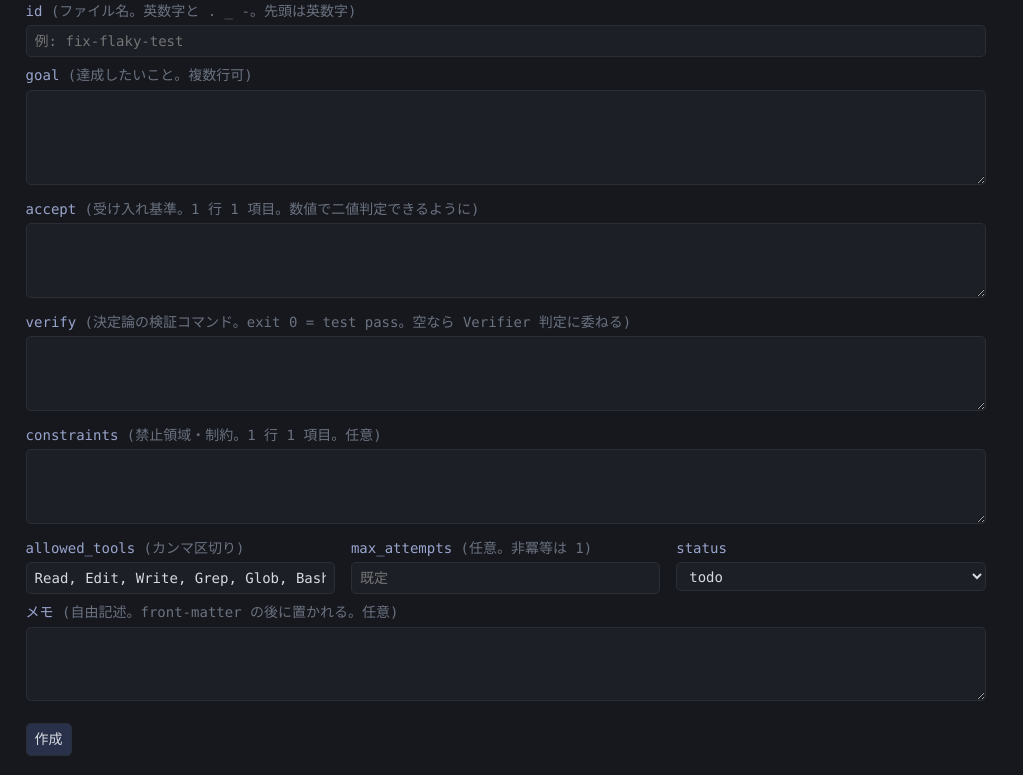
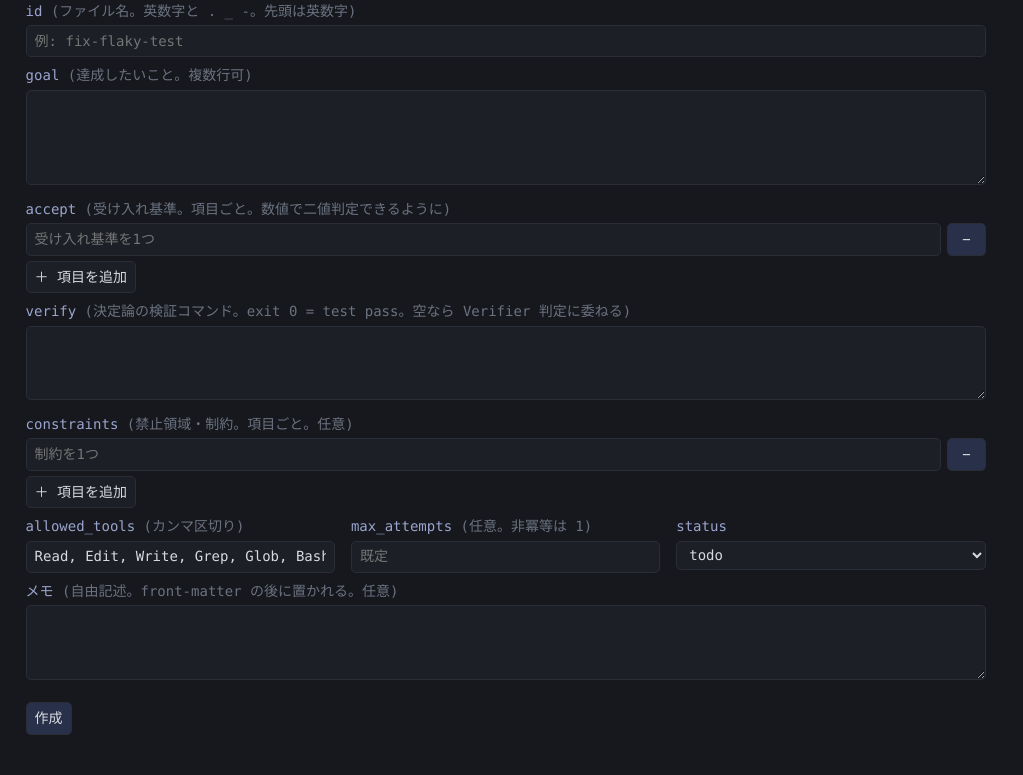
Before and after one commit to void2610/loop, a FastAPI app: page /todo/new in a window 1280 px wide. Shown: the part 158-933 px from the top of the page, without its empty margins (0-1023 px from the left). After the commit the page ends 893 px from the top, so only its background shows below. Run offline with FastAPI, Linux system fonts and the light colour scheme; some libraries are stand-ins or nearby versions.

Commit message:
Web: TODO フォームをさらに作り込み(行UI・タスク実行・最新run表示)
- accept / constraints を ＋/− で増減できる行 UI(textarea 廃止。空行は保存時に除去)
- 一覧/編集から「実行」ボタンで当該タスクを background 実行(runner run <id> 対応)
- 一覧に実行中インジケータ(.run.lock 検知・実行中はボタン無効)と
  各タスクの最新 run(verdict つきリンク, loop.db 由来)
- runner.cmd_run(task_id) と main の run <id> 引数を追加

検証: 行UI往復(空行除去)・id指定実行(不正idは課金前に弾く)・404/busy ガード・
実行ボタン→background run 完了(~65s, pass)→一覧反映 を実機確認。

Co-Authored-By: Claude Opus 4.8 (1M context) <noreply@anthropic.com>

```diff
--- a/runner.py
+++ b/runner.py
@@ -676,7 +676,7 @@ def _run_attempt(task: dict, run_id: str, cfg: dict, started_at: str) -> tuple[s
         remove_worktree(repo, wt)
 
 
-def cmd_run() -> int:
+def cmd_run(task_id: str | None = None) -> int:
     import os
     cfg = load_config()
     DATA.mkdir(parents=True, exist_ok=True)
@@ -692,7 +692,13 @@ def cmd_run() -> int:
         return 1
 
     try:
-        task = next_todo(parse_tasks())
+        if task_id:  # 特定タスクを指定実行(Web の「実行」ボタン)
+            task = next((t for t in parse_tasks() if t.get("id") == task_id), None)
+            if not task:
+                print(f"タスクが見つかりません: {task_id}")
+                return 1
+        else:
+            task = next_todo(parse_tasks())
         if not task:
             print("実行可能な todo タスクがありません(data/tasks/)。")
             return 0
@@ -768,10 +774,12 @@ def cmd_status() -> int:
 
 def main() -> int:
     cmd = sys.argv[1] if len(sys.argv) > 1 else "run"
-    table = {"run": cmd_run, "reindex": cmd_reindex, "review": cmd_review, "status": cmd_status}
+    if cmd == "run":
+        return cmd_run(sys.argv[2] if len(sys.argv) > 2 else None)
+    table = {"reindex": cmd_reindex, "review": cmd_review, "status": cmd_status}
     if cmd in table:
         return table[cmd]()
-    print(f"unknown command: {cmd}\nusage: runner.py [run|review|reindex|status]", file=sys.stderr)
+    print(f"unknown command: {cmd}\nusage: runner.py [run [task_id]|review|reindex|status]", file=sys.stderr)
     return 2
 
 
--- a/webapp/main.py
+++ b/webapp/main.py
@@ -114,16 +114,16 @@ def _safe_id(task_id: str) -> str | None:
 
 
 def _fields_from_fm(task_id: str, fm: dict, body: str) -> dict:
-    """front-matter dict → フォーム用フィールド(リストは改行区切り文字列に)。"""
+    """front-matter dict → フォーム用フィールド(accept/constraints は行 UI 用にリストのまま)。"""
     tools = fm.get("allowed_tools")
     if isinstance(tools, list):
         tools = ", ".join(tools)
     return {
         "task_id": task_id,
         "goal": fm.get("goal", ""),
-        "accept": "\n".join(fm.get("accept") or []),
+        "accept": fm.get("accept") or [],
         "verify": fm.get("verify", "") or "",
-        "constraints": "\n".join(fm.get("constraints") or []),
+        "constraints": fm.get("constraints") or [],
         "allowed_tools": tools or "",
         "max_attempts": fm.get("max_attempts", "") if fm.get("max_attempts") is not None else "",
         "status": fm.get("status", "todo"),
@@ -131,15 +131,16 @@ def _fields_from_fm(task_id: str, fm: dict, body: str) -> dict:
     }
 
 
-def _fm_from_form(task_id, goal, accept, verify, constraints, allowed_tools, max_attempts, status) -> dict:
+def _fm_from_form(task_id, goal, accept: list[str], verify, constraints: list[str],
+                  allowed_tools, max_attempts, status) -> dict:
     """フォーム入力 → front-matter dict(順序を固定。空フィールドは省く)。"""
     fm: dict = {"id": task_id, "goal": goal.strip("\n")}
-    acc = [x.strip() for x in (accept or "").splitlines() if x.strip()]
+    acc = [x.strip() for x in accept if x.strip()]
     if acc:
         fm["accept"] = acc
     if (verify or "").strip():
         fm["verify"] = verify.strip("\n")
-    cons = [x.strip() for x in (constraints or "").splitlines() if x.strip()]
+    cons = [x.strip() for x in constraints if x.strip()]
     if cons:
         fm["constraints"] = cons
     if (allowed_tools or "").strip():
@@ -153,14 +154,29 @@ def _fm_from_form(task_id, goal, accept, verify, constraints, allowed_tools, max
     return fm
 
 
+def _latest_runs() -> dict:
+    """task id → 最新 run {run_id, verdict}(loop.db から。各 run は完了時に upsert 済み)。"""
+    last: dict = {}
+    try:
+        conn = loopdb.connect(runner.DB)
+        for r in conn.execute("SELECT task, run_id, verdict FROM runs ORDER BY started_at DESC, run_id DESC"):
+            last.setdefault(r["task"], {"run_id": r["run_id"], "verdict": r["verdict"]})
+        conn.close()
+    except Exception:
+        pass
+    return last
+
+
 @app.get("/todo", response_class=HTMLResponse)
-def todo_list(request: Request):
-    return templates.TemplateResponse(request, "todo_list.html", {"tasks": runner.parse_tasks()})
+def todo_list(request: Request, started: str = ""):
+    return templates.TemplateResponse(request, "todo_list.html", {
+        "tasks": runner.parse_tasks(), "last": _latest_runs(),
+        "running": (runner.DATA / ".run.lock").exists(), "started": started})
 
 
 @app.get("/todo/new", response_class=HTMLResponse)
 def todo_new(request: Request):
-    fields = {"task_id": "", "goal": "", "accept": "", "verify": "", "constraints": "",
+    fields = {"task_id": "", "goal": "", "accept": [], "verify": "", "constraints": [],
               "allowed_tools": "Read, Edit, Write, Grep, Glob, Bash", "max_attempts": "",
               "status": "todo", "body": ""}
     return templates.TemplateResponse(request, "todo_edit.html", {
@@ -179,8 +195,8 @@ def todo_edit(request: Request, task_id: str, saved: int = 0):
 
 
 @app.post("/todo/new")
-def todo_create(task_id: str = Form(""), goal: str = Form(""), accept: str = Form(""),
-                verify: str = Form(""), constraints: str = Form(""), allowed_tools: str = Form(""),
+def todo_create(task_id: str = Form(""), goal: str = Form(""), accept: list[str] = Form([]),
+                verify: str = Form(""), constraints: list[str] = Form([]), allowed_tools: str = Form(""),
                 max_attempts: str = Form(""), status: str = Form("todo"), body: str = Form("")):
     tid = _safe_id(task_id)
     if not tid:
@@ -194,8 +210,8 @@ def todo_create(task_id: str = Form(""), goal: str = Form(""), accept: str = For
 
 
 @app.post("/todo/{task_id}")
-def todo_save(task_id: str, goal: str = Form(""), accept: str = Form(""), verify: str = Form(""),
-              constraints: str = Form(""), allowed_tools: str = Form(""), max_attempts: str = Form(""),
+def todo_save(task_id: str, goal: str = Form(""), accept: list[str] = Form([]), verify: str = Form(""),
+              constraints: list[str] = Form([]), allowed_tools: str = Form(""), max_attempts: str = Form(""),
               status: str = Form("todo"), body: str = Form("")):
     tid = _safe_id(task_id)
     if not tid:
@@ -204,6 +220,17 @@ def todo_save(task_id: str, goal: str = Form(""), accept: str = Form(""), verify
     p = runner.write_task(tid, fm, body)
     runner.auto_commit(runner.DATA, [p], f"todo: {tid} を編集")
     return RedirectResponse(f"/todo/{tid}?saved=1", status_code=303)
+
+
+@app.post("/todo/{task_id}/run")
+def todo_run(task_id: str):
+    tid = _safe_id(task_id)
+    if not tid or not (runner.TASKS_DIR / f"{tid}.md").exists():
+        return HTMLResponse("no such task", status_code=404)
+    if (runner.DATA / ".run.lock").exists():
+        return RedirectResponse("/todo?started=busy", status_code=303)
+    subprocess.Popen(["uv", "run", "runner.py", "run", tid], cwd=str(ROOT))  # dispatch は種類A
+    return RedirectResponse(f"/todo?started={tid}", status_code=303)
 
 
 @app.post("/todo/{task_id}/delete")
--- a/webapp/templates/base.html
+++ b/webapp/templates/base.html
@@ -48,6 +48,13 @@
     .task-form .row { display:flex; gap:1rem; flex-wrap:wrap; }
     .task-form .row > div { flex:1; min-width:12rem; }
     .task-form .actions { margin-top:1rem; }
+    .rows { margin:.2rem 0 .3rem; }
+    .rowitem { display:flex; gap:.4rem; margin-bottom:.3rem; }
+    .rowitem input { flex:1; }
+    .del { width:2.4rem; flex:none; }
+    .addrow { background:#1c1f26; }
+    .actions-cell { display:flex; gap:.4rem; }
+    .actions-cell form { margin:0; }
     .muted{color:#6b7280;} fieldset{border:1px solid #2a2e37;border-radius:.4rem;margin:.4rem 0;}
     label{display:block;color:#9aa5ce;margin:.5rem 0 .2rem;}
     dl{display:grid;grid-template-columns:max-content 1fr;gap:.1rem .8rem;margin:0;}
--- a/webapp/templates/todo_edit.html
+++ b/webapp/templates/todo_edit.html
@@ -16,14 +16,26 @@
   <label for="goal">goal <span class="muted">(達成したいこと。複数行可)</span></label>
   <textarea id="goal" name="goal" rows="4" required>{{ f.goal }}</textarea>
 
-  <label for="accept">accept <span class="muted">(受け入れ基準。1 行 1 項目。数値で二値判定できるように)</span></label>
-  <textarea id="accept" name="accept" rows="3">{{ f.accept }}</textarea>
+  <label>accept <span class="muted">(受け入れ基準。項目ごと。数値で二値判定できるように)</span></label>
+  <div class="rows" id="accept-rows">
+    {% for a in f.accept %}
+    <div class="rowitem"><input name="accept" value="{{ a }}"><button type="button" class="del" title="削除">−</button></div>
+    {% endfor %}
+    <div class="rowitem"><input name="accept" value="" placeholder="受け入れ基準を1つ"><button type="button" class="del" title="削除">−</button></div>
+  </div>
+  <button type="button" class="addrow" data-target="accept-rows">＋ 項目を追加</button>
 
   <label for="verify">verify <span class="muted">(決定論の検証コマンド。exit 0 = test pass。空なら Verifier 判定に委ねる)</span></label>
   <textarea id="verify" name="verify" rows="3" spellcheck="false">{{ f.verify }}</textarea>
 
-  <label for="constraints">constraints <span class="muted">(禁止領域・制約。1 行 1 項目。任意)</span></label>
-  <textarea id="constraints" name="constraints" rows="3">{{ f.constraints }}</textarea>
+  <label>constraints <span class="muted">(禁止領域・制約。項目ごと。任意)</span></label>
+  <div class="rows" id="constraints-rows">
+    {% for c in f.constraints %}
+    <div class="rowitem"><input name="constraints" value="{{ c }}"><button type="button" class="del" title="削除">−</button></div>
+    {% endfor %}
+    <div class="rowitem"><input name="constraints" value="" placeholder="制約を1つ"><button type="button" class="del" title="削除">−</button></div>
+  </div>
+  <button type="button" class="addrow" data-target="constraints-rows">＋ 項目を追加</button>
 
   <div class="row">
     <div>
@@ -49,4 +61,28 @@
     <button type="submit">{% if is_new %}作成{% else %}保存{% endif %}</button>
   </div>
 </form>
+
+{% if not is_new %}
+<form method="post" action="/todo/{{ f.task_id }}/run" style="max-width:60rem; margin-top:.6rem;"
+      onsubmit="return confirm('{{ f.task_id }} を今すぐ実行しますか?(3役 run が background で走ります)')">
+  <button type="submit">▶ このタスクを実行</button>
+  <span class="muted">未保存の編集は反映されません。先に保存してください。</span>
+</form>
+{% endif %}
+
+<script>
+document.addEventListener('click', function (e) {
+  if (e.target.classList.contains('addrow')) {
+    var box = document.getElementById(e.target.dataset.target);
+    var row = box.querySelector('.rowitem').cloneNode(true);
+    row.querySelector('input').value = '';
+    box.appendChild(row);
+    row.querySelector('input').focus();
+  } else if (e.target.classList.contains('del')) {
+    var box = e.target.closest('.rows');
+    if (box.querySelectorAll('.rowitem').length > 1) e.target.closest('.rowitem').remove();
+    else e.target.previousElementSibling.value = '';
+  }
+});
+</script>
 {% endblock %}
```
Also changed, not shown: webapp/templates/todo_list.html (+15 -3 lines).
